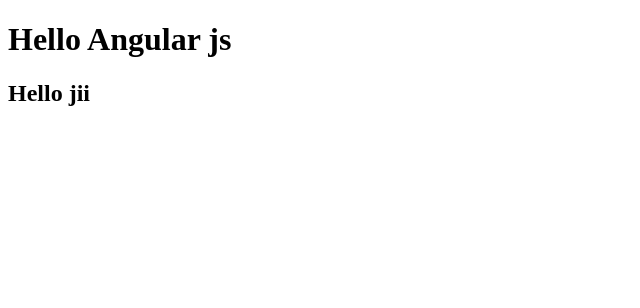
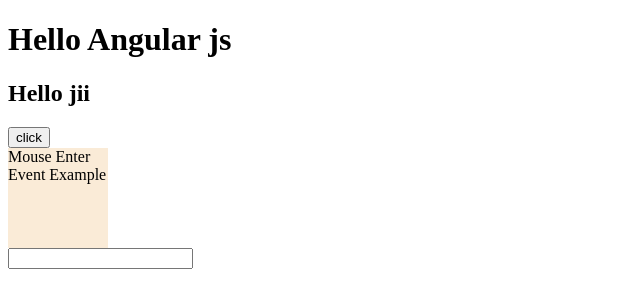
Before and after one commit to sachindigharra/Hello-AngularJs, an Angular app: page / in a window 1280 px wide. Shown: the top 308 px of the page, without its empty margins (0-640 px from the left). Built offline with nearby package versions, Linux system fonts and the light colour scheme.

Commit message:
basic Event in AngularJS

```diff
--- a/src/app/app.component.html
+++ b/src/app/app.component.html
@@ -1,2 +1,25 @@
 <h1>Hello Angular js</h1>
 <h2>{{title}}</h2>
+<!-- Events -> Action perfomm of Ui/ux know as Events -->
+
+
+<!-- Mouse Click Event -->
+<button class="btn" name="click-event btn" (click)="handleClick($event)">click</button>
+
+<!-- Mouse Enter Event -> when Cursor of Mouse come Over the html Action Mouse Enter Event occurr -->
+
+<!-- Mouse Leave Event-> this Event Always occur After Mouse Enter Event Event -->
+
+<div
+  style="width: 100px;; height: 100px;; background-color: antiquewhite;"
+  (mouseenter)="handleEvent($event)"
+
+  (mouseleave)="handleEvent($event)" >
+  Mouse Enter Event Example
+</div>
+<!-- Input Event-> change the Value from intial State it will occur -->
+
+<!-- On Change -> fisrt Focus Event with change and then blur event it is nesscessary to that Event  -->
+
+
+<input type="text" name="username" (change)="handleChangeEvent($event)" (input)="handleChangeEvent($event)">
--- a/src/app/app.component.ts
+++ b/src/app/app.component.ts
@@ -4,25 +4,31 @@
 
 @Component({
   selector: 'app-root',
-  imports: [RouterOutlet],
+  imports: [],
   templateUrl: './app.component.html',
   styleUrl: './app.component.css'
 })
 // we cannot define the variable directly in class
 export class AppComponent {
   title = 'Hello jii';
-  // example let x=2;
+  handleClick(event:any){
+    // Same As E is Object of Exception Java
+    console.log(event)
+    console.log(event.target.name)
+    console.log(event.target.classList)
+  }
+  // Handle Event given Info About Event In console
 
-  // this function called when click Event Occur
-  handleClickEvent(){
-    alert("yoou click that Button")
-    //call the method of own class
-    this.demoFun();
+  handleEvent(event:MouseEvent){
+
+    console.log(event.type);
+    console.log()
   }
-  demoFun(){
-    console.log("Hii Angular js")
+  handleChangeEvent(event:any){
+
+    console.log(event.type)
+    console.log((event.target as HTMLInputElement).value)
   }
 
 
-
 }
```
